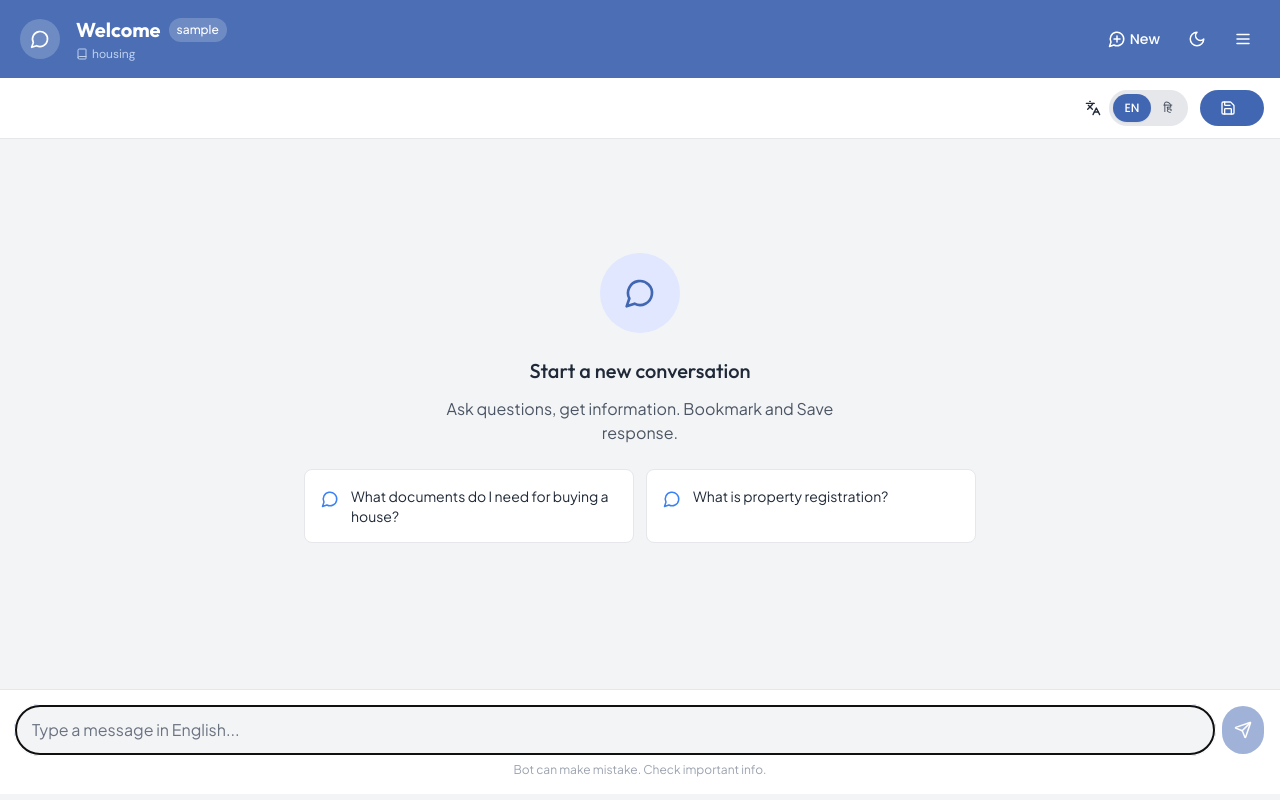
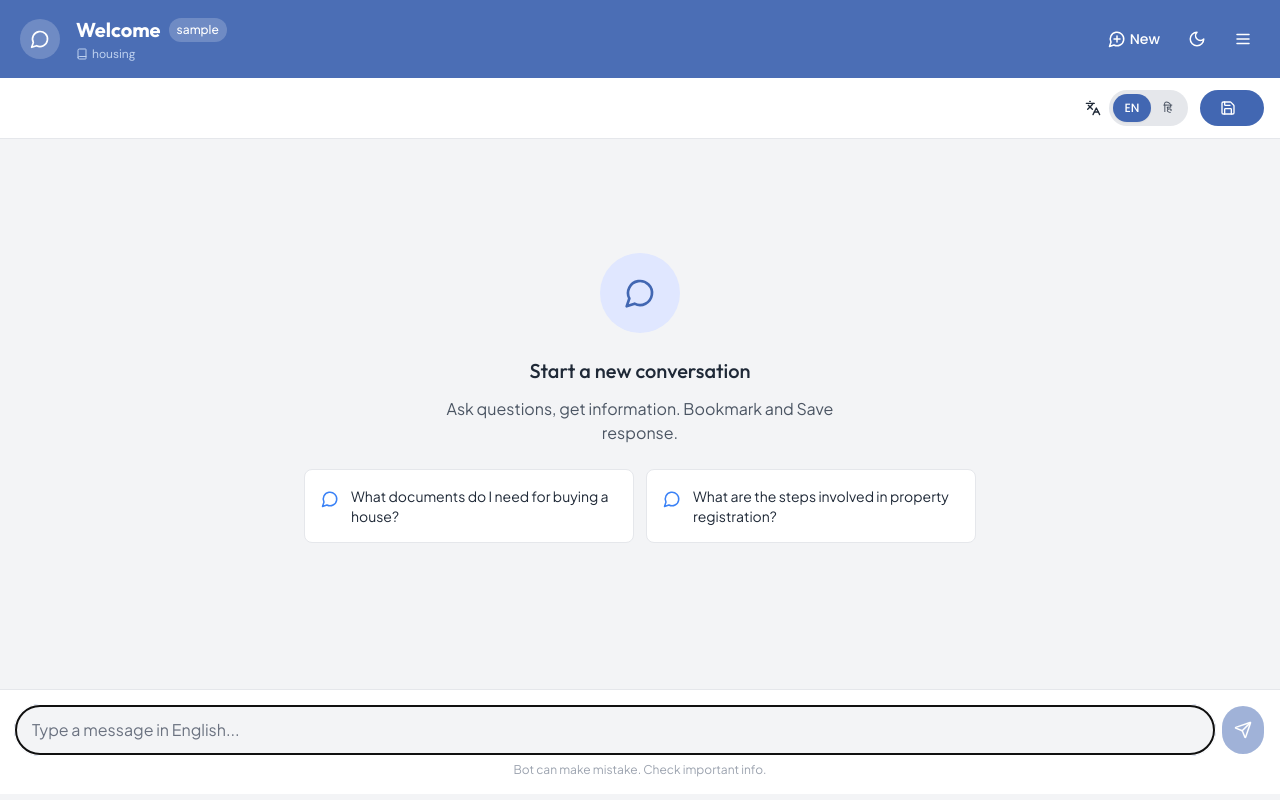
Before and after one commit to Nikk434/housingBot, a Next.js app in the folder frontend/: page /chat in a window 1280 px wide. Built offline with nearby package versions, Linux system fonts and the light colour scheme; sample sign-in values are in the browser's storage.

Commit message:
css changes to break long ahh strings

```diff
--- a/frontend/src/app/chat/ChatComponent.js
+++ b/frontend/src/app/chat/ChatComponent.js
@@ -74,7 +74,7 @@ export default function ChatPage() {
 
   const startingQuestions = [
     "What documents do I need for buying a house?",
-    "What is property registration?"
+    "What are the steps involved in property registration?"
     // "What legal documents do I need for mutual divorce?",
     // "How can the 6 months \"cooling period\" be avoided?"
   ];
@@ -1067,7 +1067,7 @@ export default function ChatPage() {
                       )}
                     </div>
                   </div>
-                  <p className="whitespace-pre-wrap text-sm  font-dm-sans">
+                  <p className="whitespace-pre-wrap break-words break-all text-sm  font-dm-sans">
                     {message.text}
                   </p>
                 </div>
```
